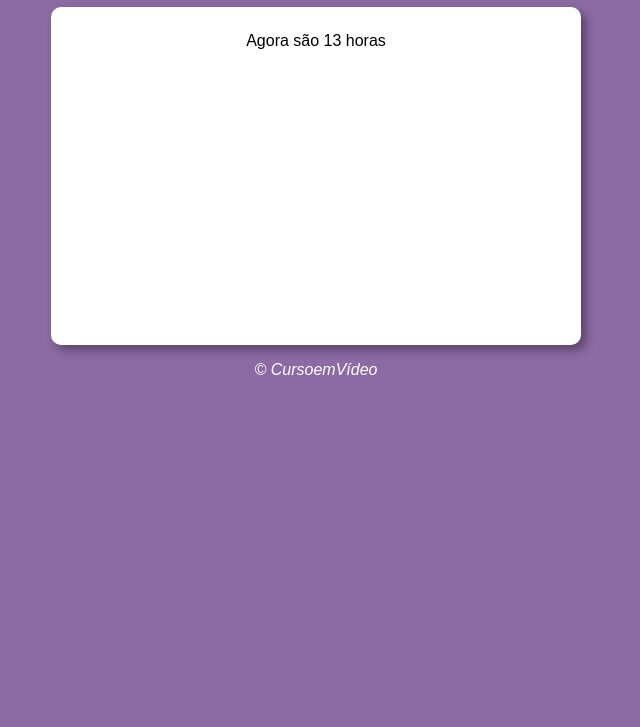
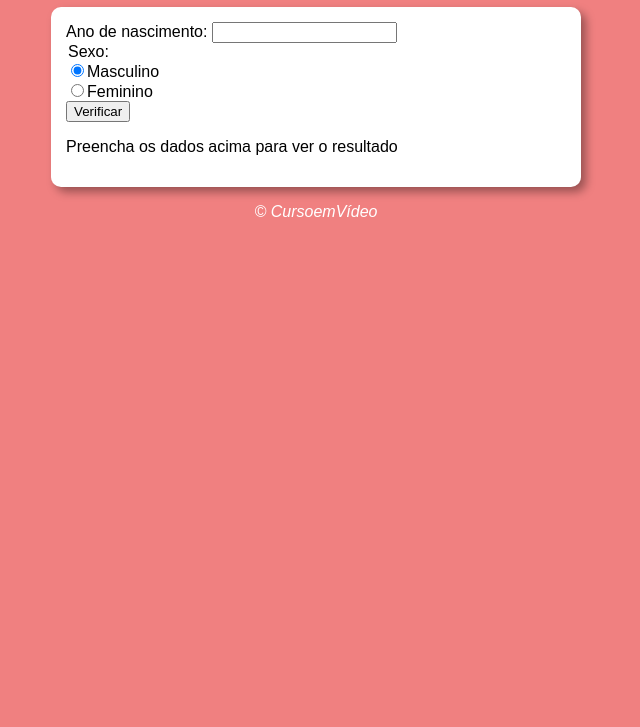
Before and after one commit to wallison-dias/javascript, a plain HTML site: page aula13/index.html in a window 1280 px wide. Shown: the part 73-800 px from the top of the page, without its empty margins (324-964 px from the left). Drawn offline with Linux system fonts and the light colour scheme.

Commit message:
Perto do fim da aula 13

```diff
--- a/aula12ex/estilo.css
+++ b/aula12ex/estilo.css
@@ -18,7 +18,6 @@ section {
 
 div {
     text-align: center;
-    float: center;
     padding: 10px;
 }
 
--- a/aula13/index.html
+++ b/aula13/index.html
@@ -6,19 +6,28 @@
     <title>Verificador de Idade</title>
     <link rel="stylesheet" href="style.css">
 </head>
-<body onload="carregar()">
+<body>
     <header>
         <h1>Verificador de Idade</h1>
     </header>
     <section>
-        <div id="msg">
-            <label for="itxtano">Ano de nascimento: </label>
-            <input type="number" name="txtano" id="itxtano">
-            <label for="iradsex">Sexo: </label>
-            <input type="radio" name="radsex" id="iradsex">
-            <input type="radio" name="" id="">
+        <div>
+            <div>
+                <label for="itxtano">Ano de nascimento: </label>
+                <input type="number" name="txtano" id="itxtano">
+            </div>
+            <div>
+                <legend>Sexo: </legend>
+                <input type="radio" name="radsex" id="imas" value="M" checked><label for="imas">Masculino</label><br>
+                <input type="radio" name="radsex" id="ifem" value="F"><label for="ifem">Feminino</label>
+            </div>
+            <div>
+                <input type="button" value="Verificar" onclick="verificar()">
+            </div>
         </div>
-        <div id="imagem"></div>
+        <div id="res">
+            <p>Preencha os dados acima para ver o resultado</p>
+        </div>
     </section>
     <footer>
         <p>&copy; CursoemVídeo</p>
--- a/aula13/script.js
+++ b/aula13/script.js
@@ -1,20 +1,43 @@
-function carregar() {
-    var msg = document.getElementById("msg")
-    var imagem = document.getElementById("imagem")
-    var corpo = document.body
+function verificar() {
     var data = new Date()
-    var hora = data.getHours()
+    var ano = data.getFullYear()
+    var fano = document.getElementById("itxtano")
+    var res = document.querySelector("div#res")
 
-    msg.innerHTML = `Agora são ${hora} horas`
-
-    if (hora >= 0 && hora < 12) {
-        imagem.style.background = "url(imagens/manha.jpg) no-repeat left / cover"
-        document.body.style.background = "#FDB75B"
-    } else if (hora < 18) {
-        imagem.style.background = "url(imagens/tarde.jpg) no-repeat center / cover"
-        document.body.style.background = "#8C6AA3"
+    if (fano.value.length == 0 || fano.value > ano) {
+        window.alert("[ERRO] Verifique os dados e  tente novamente")
     } else {
-        imagem.style.background = "url(imagens/noite.jpg) no-repeat center / cover"
-        document.body.style.background = "#1D2C41"
+        var fsex = document.getElementsByName("radsex")
+        var idade = ano - fano.value
+        var gênero = ""
+        var img = document.createElement("img")
+        img.setAttribute("id", "foto")
+        if (fsex[0].checked) {
+            gênero = "Homem"
+            if (idade >= 0 && idade < 10) {
+                // Criança
+                img.setAttribute("src", "imagens/bebe-m.jpg")
+            } else if (idade < 21) {
+                // Jovem
+            } else if (idade < 60) {
+                // Adulto
+            } else {
+                // Idoso
+            }
+        } else if (fsex[1].checked) {
+            gênero = "Mulher"
+            if (idade >= 0 && idade < 10) {
+                // Criança
+            } else if (idade < 21) {
+                // Jovem
+            } else if (idade < 60) {
+                // Adulto
+            } else {
+                // Idoso
+            }
+        }
+        res.style.textAlign = "center"
+        res.innerHTML = `Detectamos um ${gênero} de ${idade} anos`
+        res.appendChild(img)
     }
 }
--- a/aula13/style.css
+++ b/aula13/style.css
@@ -1,5 +1,6 @@
 body {
     font-family: Arial, Helvetica, sans-serif;
+    background-color: lightcoral;
 }
 
 header {
@@ -16,11 +17,10 @@ section {
     box-shadow: 5px 5px 10px rgba(0, 0, 0, 0.363);
 }
 
-div {
+/* div {
     text-align: center;
-    float: center;
     padding: 10px;
-}
+} */
 
 #imagem {
     height: 250px;
```
